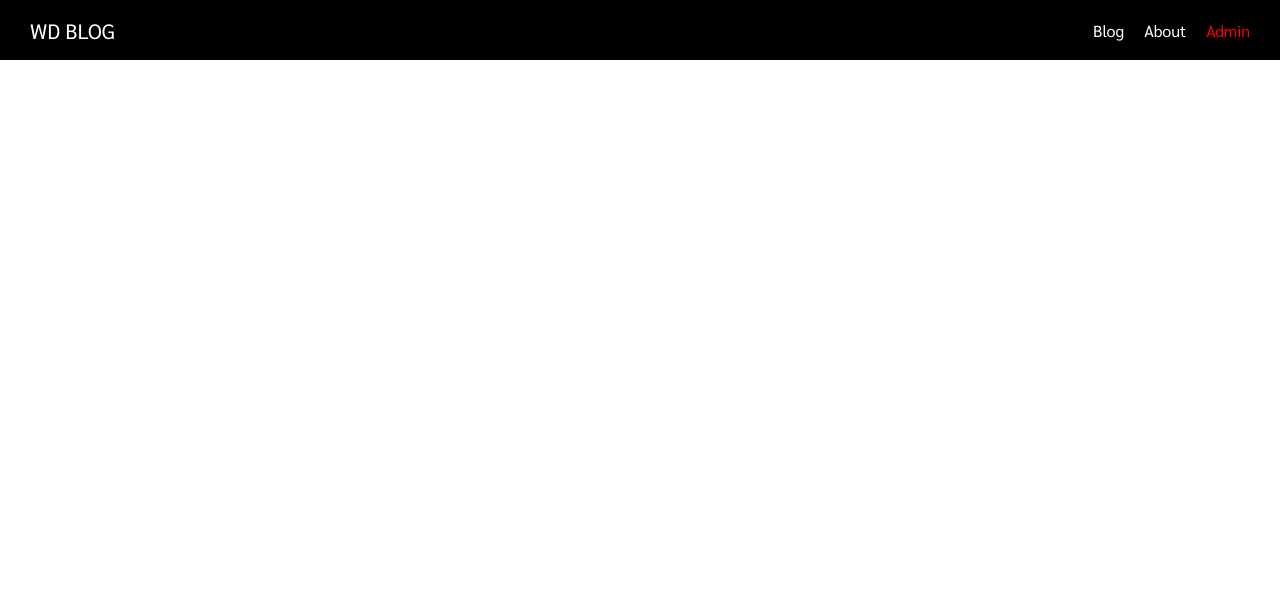
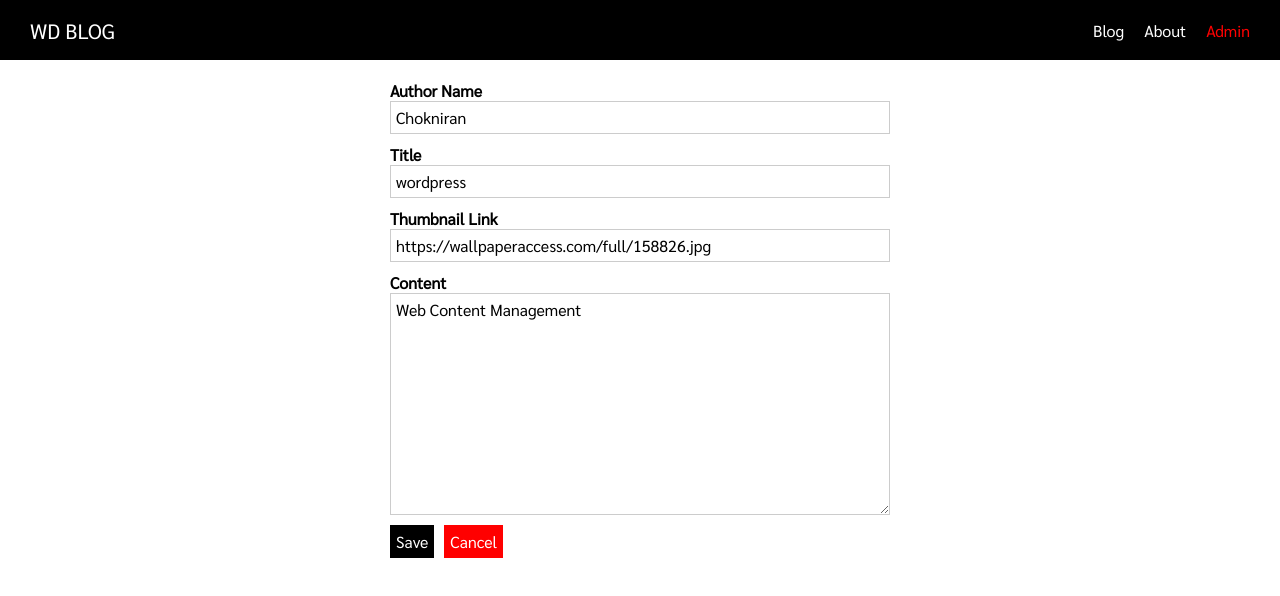
Before and after one commit to choknirandev1992/vue-basic, a Nuxt app: page /admin/1 in a window 1280 px wide. Shown: the top 596 px of the page. Built offline with nearby package versions, Linux system fonts and the light colour scheme.

Commit message:
Preparing the Backend

```diff
--- /dev/null
+++ b/components/Admin/AdminPostForm.vue
@@ -0,0 +1,58 @@
+<template>
+      <form @submit.prevent="onSave">
+             <AppControlInput v-model="editedPost.author">Author Name</AppControlInput>
+
+             <AppControlInput v-model="editedPost.title">Title</AppControlInput>
+
+             <AppControlInput v-model="editedPost.thumbnailLink">Thumbnail Link</AppControlInput>
+
+             <AppControlInput control-type="textarea" v-model="editedPost.content">Content</AppControlInput>
+
+             <AppButton type="submit">Save</AppButton>
+
+             <AppButton
+               type="button"
+               style="margin-left: 10px"
+               btn-style="cancel"
+              @click="onCancel">Cancel
+              </AppButton>
+
+         </form>
+</template>
+
+<script>
+import AppControlInput from '@/components/UI/AppControlInput'
+import AppButton from '@/components/UI/AppButton'
+export default {
+   components: {
+      AppControlInput,
+      AppButton
+   },
+   props:{
+     post: {
+       type: Object,
+       requried: false
+     }
+   },
+   data() {
+     return {
+        editedPost: this.post
+        ? {...this.post }
+        : {
+          author: '',
+          title: "",
+          thumbnailLink: '',
+           content: ''
+        }
+     }
+   },
+   methods:{
+      onSave(){
+        console.log(this.editedPost);
+      },
+      onCancel(){
+        this.$router.push('/admin');
+      }
+   }
+}
+</script>
--- a/components/Posts/PostList.vue
+++ b/components/Posts/PostList.vue
@@ -4,6 +4,7 @@
 
       <PostPreview
          id="1"
+         :is-admin="isAdmin"
          thumbnail="https://wallpaperaccess.com/full/158826.jpg"
          title="Hello"
          PreviewText="chokniran"
@@ -11,6 +12,7 @@
 
        <PostPreview
          id="1"
+         :is-admin="isAdmin"
          thumbnail="https://wallpaperaccess.com/full/158826.jpg"
          title="Hello"
          PreviewText="chokniran"
@@ -18,6 +20,7 @@
 
        <PostPreview
          id="1"
+         :is-admin="isAdmin"
          thumbnail="https://wallpaperaccess.com/full/158826.jpg"
          title="Hello"
          PreviewText="chokniran"
@@ -34,6 +37,12 @@
 export default {
   components: {
       PostPreview
+  },
+  props:{
+    isAdmin:{
+       type: Boolean,
+       default: false
+    }
   }
 }
 
--- a/components/Posts/PostPreview.vue
+++ b/components/Posts/PostPreview.vue
@@ -1,5 +1,5 @@
 <template>
-  <nuxt-link :to="'/posts/'+id" class="post-preview">
+  <nuxt-link :to="postLink" class="post-preview">
       <article>
           <div
           class="post-thumnail"
@@ -20,6 +20,10 @@
       type: String,
       required: true
     },
+    isAdmin:{
+       type: Boolean,
+       default: true
+    },
     title: {
       type: String,
       required: true
@@ -32,6 +36,11 @@
       type: String,
       required: true
     }
+  },
+  computed:{
+     postLink(){
+        return this.isAdmin ? '/admin/' + this.id : '/posts/' + this.id
+     }
   }
 }
 </script>
--- a/pages/admin/_postid/index.vue
+++ b/pages/admin/_postid/index.vue
@@ -0,0 +1,40 @@
+<template>
+  <div class="admin-post-page">
+     <section class="update-form">
+        <AdminPostForm :post="loadedPost"/>
+     </section>
+  </div>
+</template>
+
+<script>
+import AdminPostForm from '@/components/Admin/AdminPostForm'
+
+export default {
+  components: {
+    AdminPostForm
+  },
+  data(){
+     return {
+       loadedPost: {
+         author: 'Chokniran',
+         title: 'wordpress',
+         content: 'Web Content Management',
+         thumbnailLink: 'https://wallpaperaccess.com/full/158826.jpg'
+
+       }
+     }
+  }
+}
+</script>
+
+<style scoped>
+.update-form {
+  width: 90%;
+  margin: 20px auto;
+}
+@media (min-width: 768px) {
+  .update-form {
+    width: 500px;
+  }
+}
+</style>
--- a/pages/admin/index.vue
+++ b/pages/admin/index.vue
@@ -5,7 +5,7 @@
      </section>
      <section class="existing-posts">
         <h1>Existing Posts</h1>
-        <PostList/>
+        <PostList isAdmin/>
      </section>
   </div>
 </template>
--- a/pages/admin/new-post/index.vue
+++ b/pages/admin/new-post/index.vue
@@ -1,55 +1,31 @@
 <template>
   <div class="admin-new-post">
       <section class="new-post-form">
-         <form @submit.prevent="onSave">
-             <AppControlInput v-model="editedPost.author">Author Name</AppControlInput>
-
-             <AppControlInput v-model="editedPost.title">Title</AppControlInput>
-
-             <AppControlInput v-model="editedPost.thumbnailLink">Thumbnail Link</AppControlInput>
-
-             <AppControlInput control-type="textarea" v-model="editedPost.content">Content</AppControlInput>
-
-             <AppButton type="submit">Save</AppButton>
-
-             <AppButton
-               type="button"
-               style="margin-left: 10px"
-               btn-style="cancel"
-              @click="onCancel">Cancel
-              </AppButton>
-
-         </form>
+         <AdminPostForm />
       </section>
   </div>
 </template>
 
 
 <script>
-import AppControlInput from '@/components/UI/AppControlInput'
-import AppButton from '@/components/UI/AppButton'
+import AdminPostForm from '@/components/Admin/AdminPostForm'
+
 export default {
    components: {
-      AppControlInput,
-      AppButton
-   },
-   data() {
-     return {
-        editedPost: {
-        author: '',
-        title: "",
-        thumbnailLink: '',
-        content: ''
-      }
-     }
-   },
-   methods:{
-      onSave(){
-        console.log(this.editedPost);
-      },
-      onCancel(){
-        this.$router.push('/admin');
-      }
+      AdminPostForm
    }
 }
 </script>
+
+<style scoped>
+   .new-post-form {
+    width: 90%;
+    margin: 20px auto;
+  }
+
+  @media (min-width: 768px) {
+    .new-post-form {
+      width: 500px;
+    }
+  }
+</style>
```
